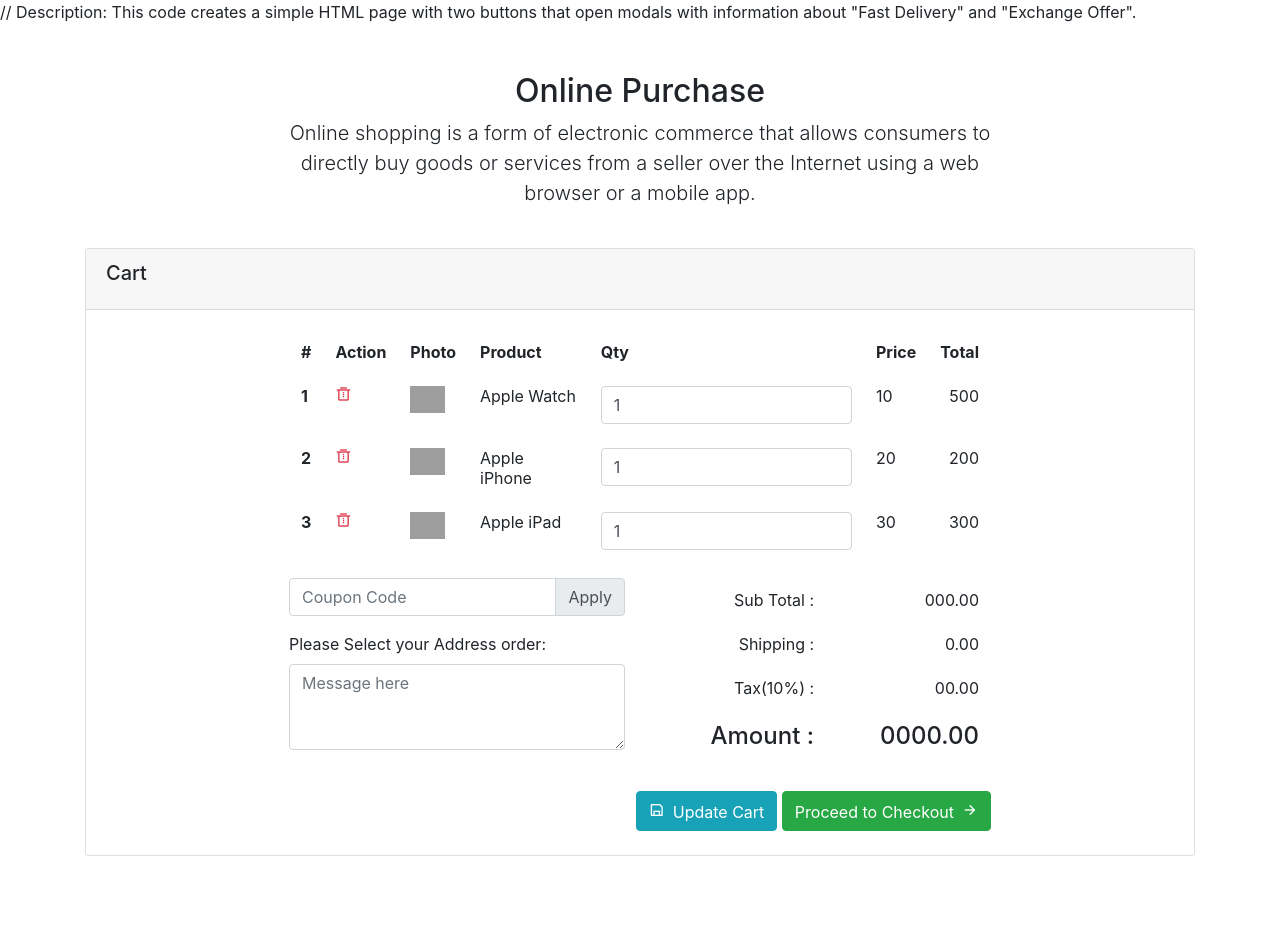
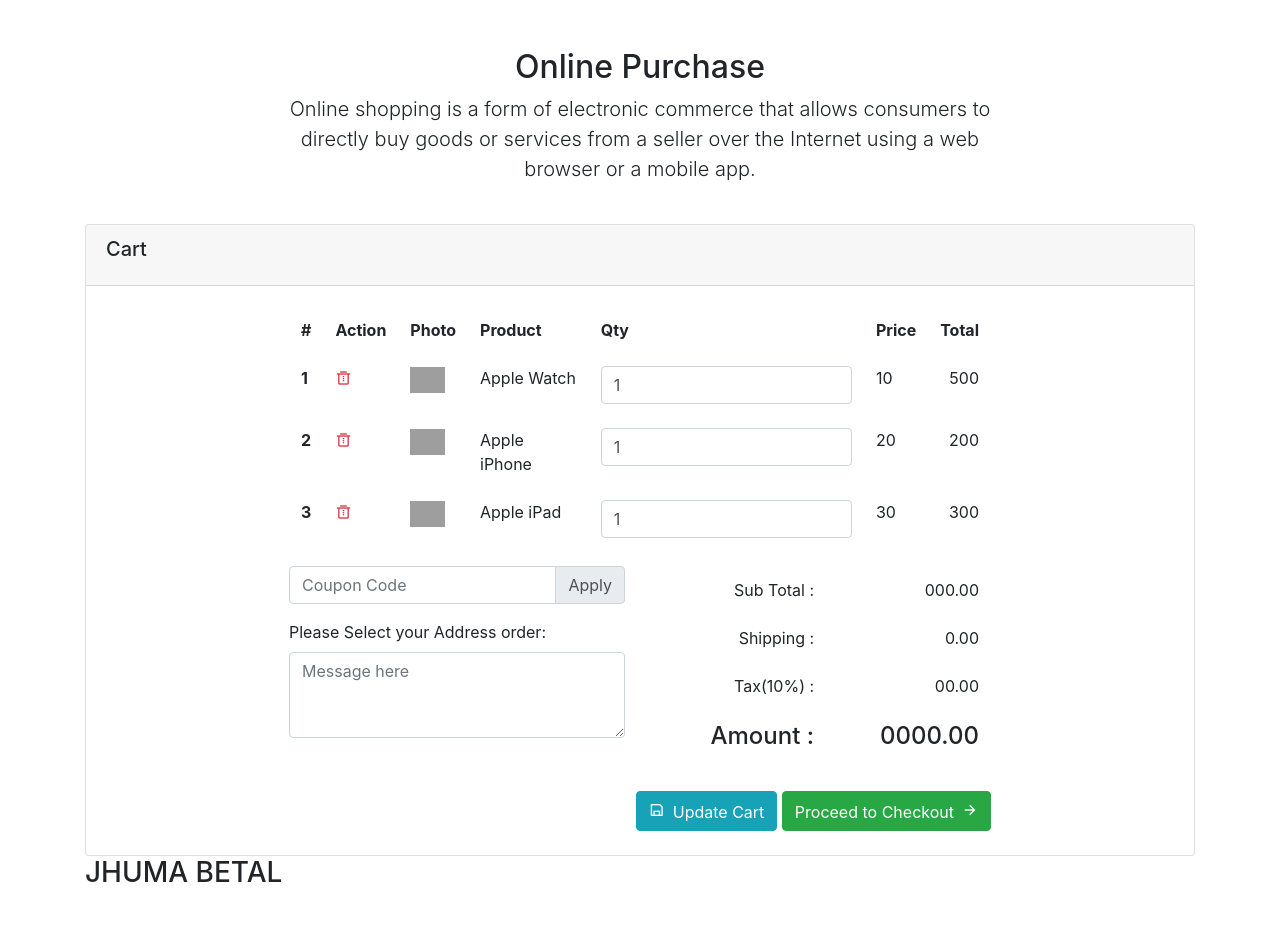
Before and after one commit to arnabg31/pro1, a PHP site: the page made by shopnow (2).php in a window 1280 px wide. Before the commit the page ends 856 px from the top, so only its background shows below. Run offline with PHP 8.4, Linux system fonts and the light colour scheme; grey boxes are pictures that could not be loaded.

Commit message:
shopnow modifi2

```diff
--- a/shopnow (2).php
+++ b/shopnow (2).php
@@ -1,4 +1,4 @@
-// Description: This code creates a simple HTML page with two buttons that open modals with information about "Fast Delivery" and "Exchange Offer".
+
 <!DOCTYPE html>
 <html lang="en">
 <head>
@@ -163,7 +163,7 @@
             </div>
 
         </div>
-
+        <h3>JHUMA BETAL</h3>
     </div>
     </div>
 </div>
```
